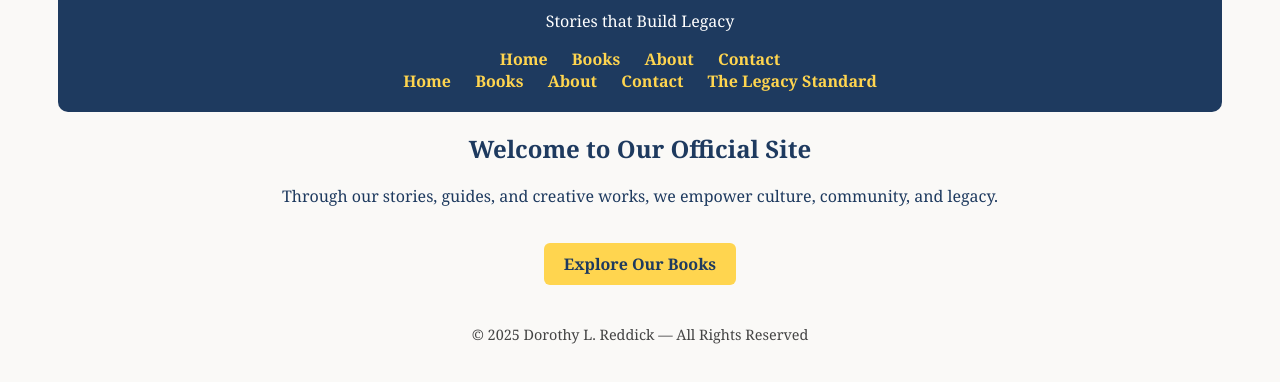
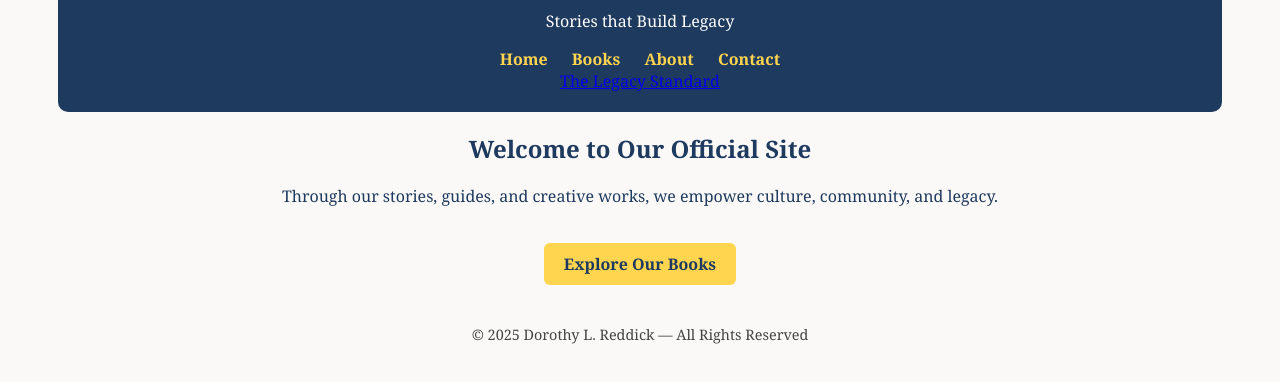
Before and after one commit to DorothyLPublishing/dorothylspublishing, a plain HTML site: page index.html in a window 1280 px wide. Shown: the part 154-536 px from the top of the page. Drawn offline with Linux system fonts and the light colour scheme.

Commit message:
Update index.html

```diff
--- a/index.html
+++ b/index.html
@@ -55,11 +55,6 @@
       <a href="about.html">About</a>
       <a href="contact.html">Contact</a>
     </nav>
-    <nav>
-  <a href="index.html">Home</a>
-  <a href="books.html">Books</a>
-  <a href="#">About</a>
-  <a href="#">Contact</a>
   <a href="legacy/index.html">The Legacy Standard</a>
 </nav>
 
```
